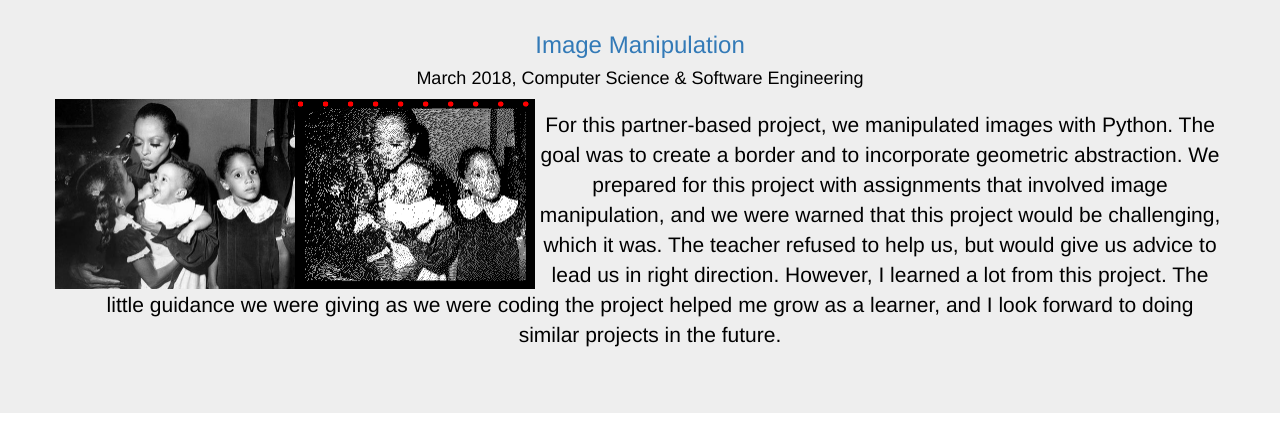
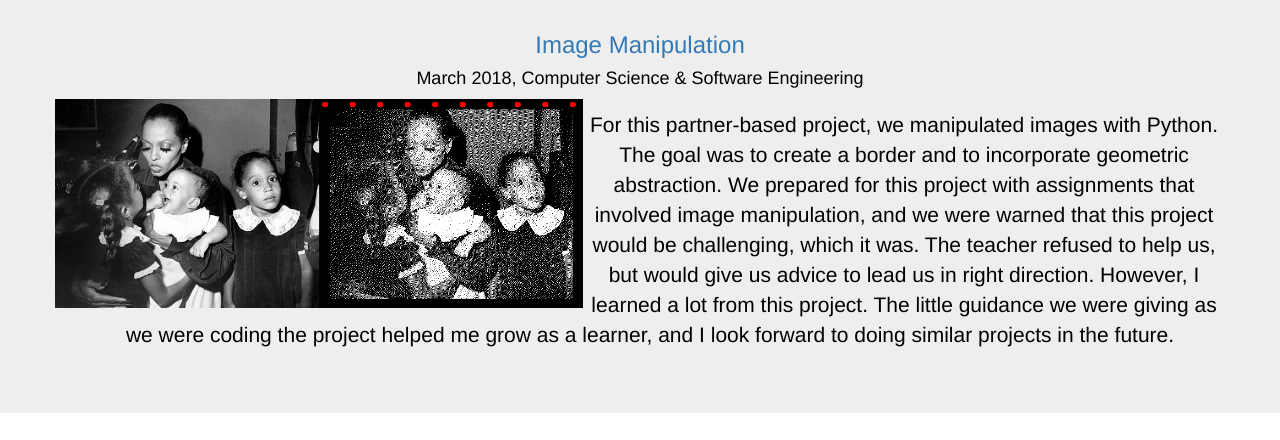
Before and after one commit to asdkjads/portfolio, a plain HTML site: page Zhao_Projects.html in a window 1280 px wide. Shown: the part 703-1143 px from the top of the page. Drawn offline with Linux system fonts and the light colour scheme.

Commit message:
My first commit

```diff
--- a/Zhao_Projects.html
+++ b/Zhao_Projects.html
@@ -30,7 +30,7 @@
                 <div class="row">
                     <h3 class="p"><a href="https://docs.google.com/document/d/1zm9phkf85tkbT9AfTcgOlZULzJXhwBFBoCuYkBMjbhg/edit?usp=sharing" target="_blank">Image Manipulation</a></h3>
                     <h4 class="p">March 2018, Computer Science & Software Engineering</h4>
-                    <img src="Images/manipulation.png" align="left" width="480" height="190"/>
+                    <img src="Images/manipulation.png" align="left" width="528" height="209"/>
                     <p class="p">For this partner-based project, we manipulated images with Python. The goal was to create a border and to incorporate geometric abstraction. We prepared for this project with assignments that involved image manipulation, and we were warned that this project would be challenging, which it was. The teacher refused to help us, but would give us advice to lead us in right direction. However, I learned a lot from this project. The little guidance we were giving as we were coding the project helped me grow as a learner, and I look forward to doing similar projects in the future.</p>
                 </div>
             </div>
```
